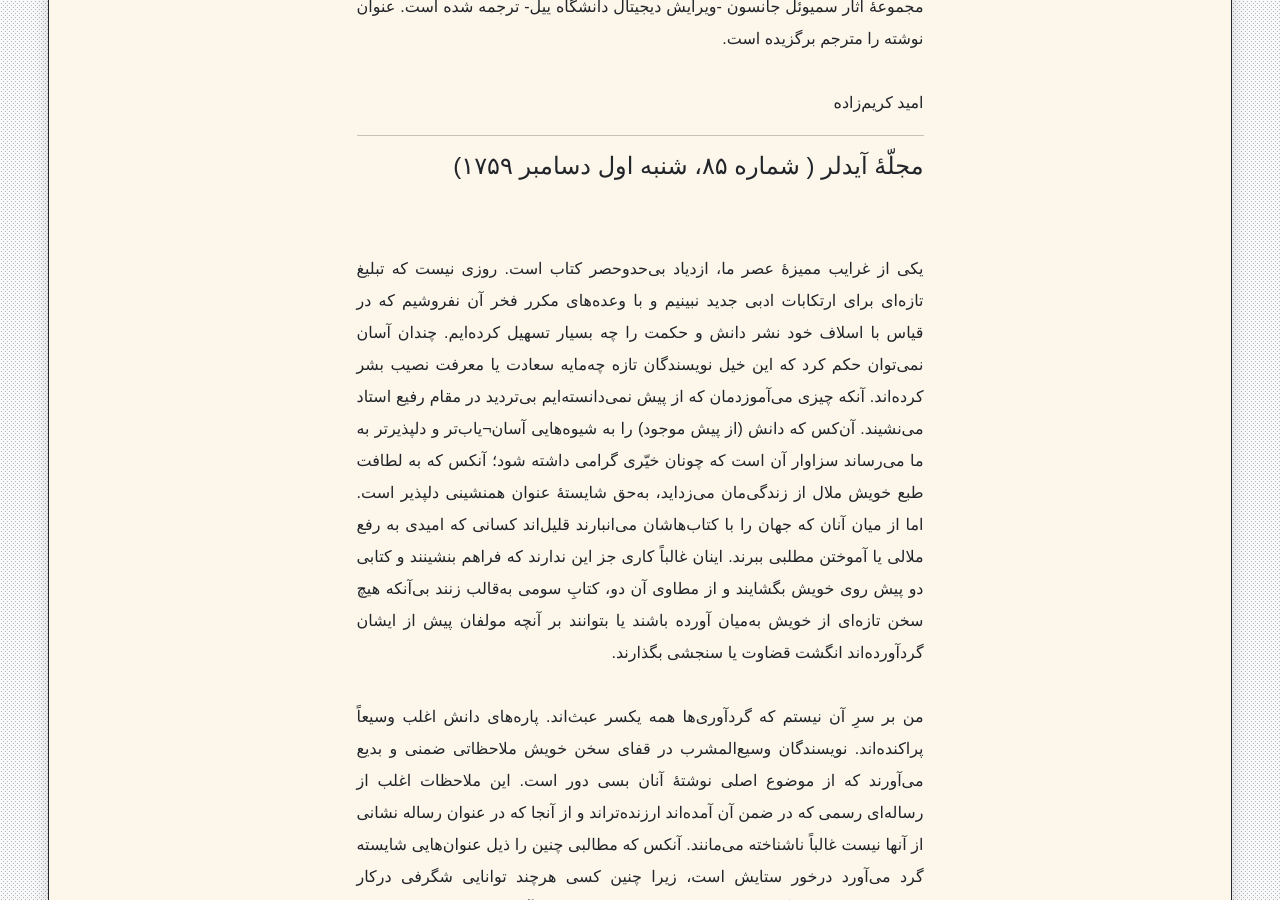
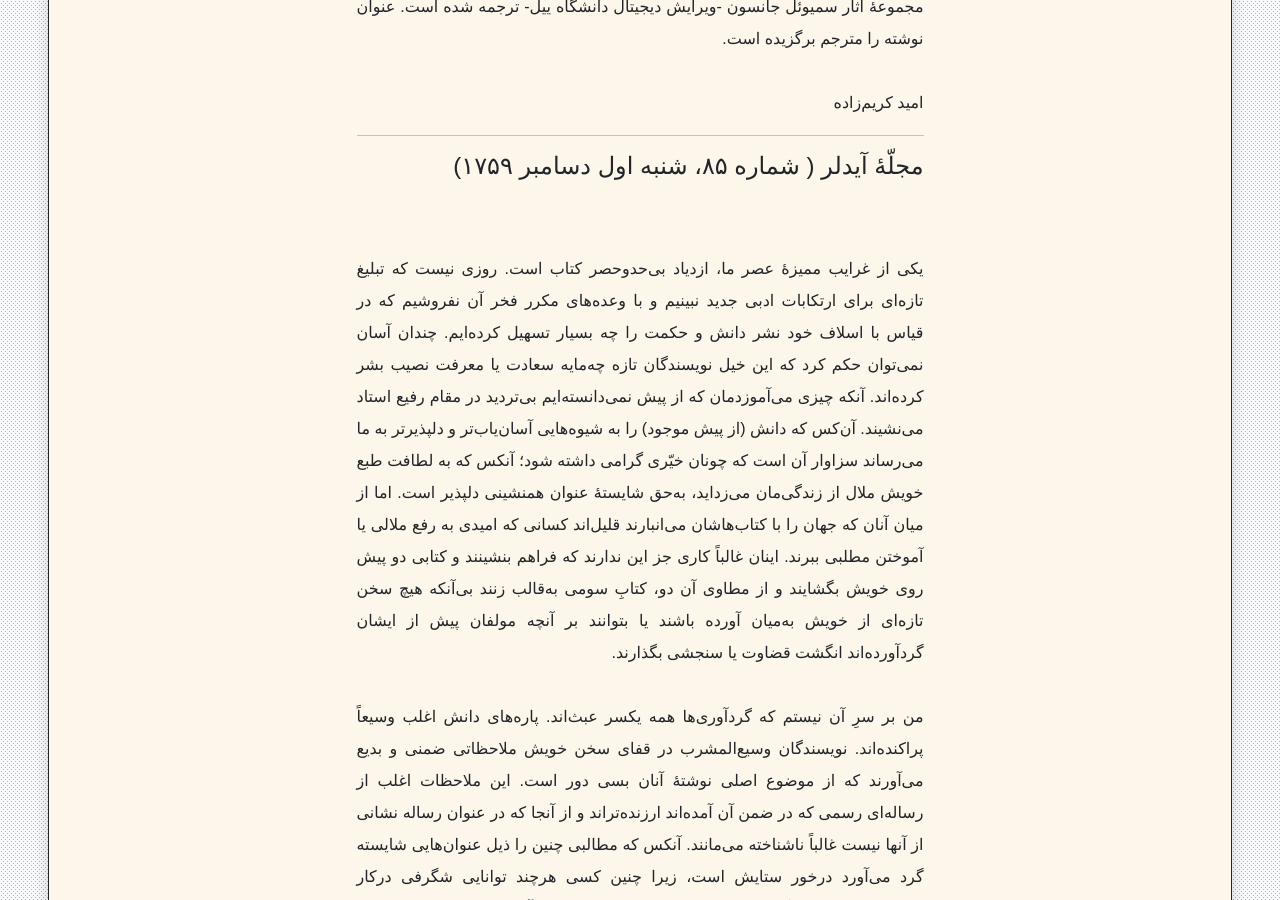
Before and after one commit to phicudemy/phicudemy.github.io, a Jekyll site: the page built from _posts/2024-08-07-samueljohnson.md, in a window 1280 px wide and 900 px high, scrolled down 1552 px. Built offline with Jekyll 4.4.1, drawn with Linux system fonts in a browser that asks for light colours; some web fonts are replaced; comment, search, counter and statistics services are not loaded.

Commit message:
TinaCMS content update

```diff
--- a/_posts/2024-08-07-samueljohnson.md
+++ b/_posts/2024-08-07-samueljohnson.md
@@ -30,7 +30,7 @@ excerpt: ''
 
 #### مجلّهٔ آیدلر ( شماره ۸۵، شنبه اول دسامبر ۱۷۵۹)
 <br><br>
-یکی از غرایب ممیزهٔ عصر ما، ازدیاد بی‌حدوحصر کتاب است. روزی نیست که تبلیغ تازه‌ای برای ارتکابات ادبی جدید نبینیم و با وعده‌های مکرر فخر آن نفروشیم که در قیاس با اسلاف خود نشر دانش و حکمت را  چه بسیار تسهیل کرده‌ایم. چندان آسان نمی‌توان حکم کرد که این خیل نویسندگان تازه چه‌مایه سعادت یا معرفت نصیب بشر کرده‌اند. آنکه چیزی می‌آموزدمان که از پیش نمی‌دانسته‌ایم بی‌تردید در مقام رفیع استاد می‌نشیند. آن‌کس که دانش (از پیش موجود) را به شیوه‌هایی آسان¬یاب‌تر و دلپذیرتر به ما می‌رساند سزاوار آن است که چونان خیّری گرامی داشته شود؛ آنکس که به لطافت طبع خویش ملال از زندگی‌مان می‌زداید، به‌حق شایستهٔ عنوان همنشینی دلپذیر است. اما از میان آنان که جهان را با کتاب‌هاشان می‌انبارند قلیل‌اند کسانی که امیدی به رفع ملالی یا آموختن مطلبی ببرند. اینان غالباً کاری جز این ندارند که فراهم بنشینند و کتابی دو پیش روی خویش بگشایند و از مطاوی آن دو، کتابِ سومی به‌قالب‌ زنند بی‌آنکه هیچ سخن تازه‌ای از خویش به‌میان آورده باشند یا بتوانند بر آنچه مولفان پیش از ایشان گردآورده‌اند انگشت قضاوت یا سنجشی بگذارند.
+یکی از غرایب ممیزهٔ عصر ما، ازدیاد بی‌حدوحصر کتاب است. روزی نیست که تبلیغ تازه‌ای برای ارتکابات ادبی جدید نبینیم و با وعده‌های مکرر فخر آن نفروشیم که در قیاس با اسلاف خود نشر دانش و حکمت را  چه بسیار تسهیل کرده‌ایم. چندان آسان نمی‌توان حکم کرد که این خیل نویسندگان تازه چه‌مایه سعادت یا معرفت نصیب بشر کرده‌اند. آنکه چیزی می‌آموزدمان که از پیش نمی‌دانسته‌ایم بی‌تردید در مقام رفیع استاد می‌نشیند. آن‌کس که دانش (از پیش موجود) را به شیوه‌هایی آسان‌یاب‌تر و دلپذیرتر به ما می‌رساند سزاوار آن است که چونان خیّری گرامی داشته شود؛ آنکس که به لطافت طبع خویش ملال از زندگی‌مان می‌زداید، به‌حق شایستهٔ عنوان همنشینی دلپذیر است. اما از میان آنان که جهان را با کتاب‌هاشان می‌انبارند قلیل‌اند کسانی که امیدی به رفع ملالی یا آموختن مطلبی ببرند. اینان غالباً کاری جز این ندارند که فراهم بنشینند و کتابی دو پیش روی خویش بگشایند و از مطاوی آن دو، کتابِ سومی به‌قالب‌ زنند بی‌آنکه هیچ سخن تازه‌ای از خویش به‌میان آورده باشند یا بتوانند بر آنچه مولفان پیش از ایشان گردآورده‌اند انگشت قضاوت یا سنجشی بگذارند.
 <br> <br>
 من بر سرِ آن نیستم که گردآوری‌ها همه یکسر عبث‌اند. پاره‌های دانش اغلب وسیعاً پراکنده‌اند. نویسندگان وسیع‌المشرب در قفای سخن خویش ملاحظاتی ضمنی و بدیع می‌آورند که از موضوع اصلی نوشتهٔ آنان بسی دور است. این ملاحظات اغلب از رساله‌ای رسمی که در ضمن آن آمده‌اند ارزنده‌تراند و از آنجا که در عنوان رساله نشانی از آنها نیست غالباً ناشناخته می‌مانند. آنکس که مطالبی چنین را ذیل عنوان‌هایی شایسته گرد می‌آورد درخور ستایش است، زیرا چنین کسی هرچند توانایی شگرفی درکار نمی‌کند، راه‌جویی دیگر کسان را تسهیل می‌کند و چه‌بسا با آسان‌یاب ساختن دسترسی به مکتوبات از پیش موجود برای برخی اذهان جدیتی افزون‌تر و لذتی مخاطره‌آمیزتر فراهم کند تا با صرف وقت آزاد خویش به افکار تازه یا طرح های بدیع. اما عده‌ای بسیار قلیل از مجموعه‌هایی که اخیراً به طبع رسیده‌اند محصول صرف اوقاتی گرانبها یا تحقیقاتی پرمایه‌اند و از این رو صرفاً به کارِ پریشان کردن حواس و گزینش‌هایی بی‌مایه می‌آیند بی‌آنکه هیچ میل اصیلی برانگیزند.
 <br> <br>
```
